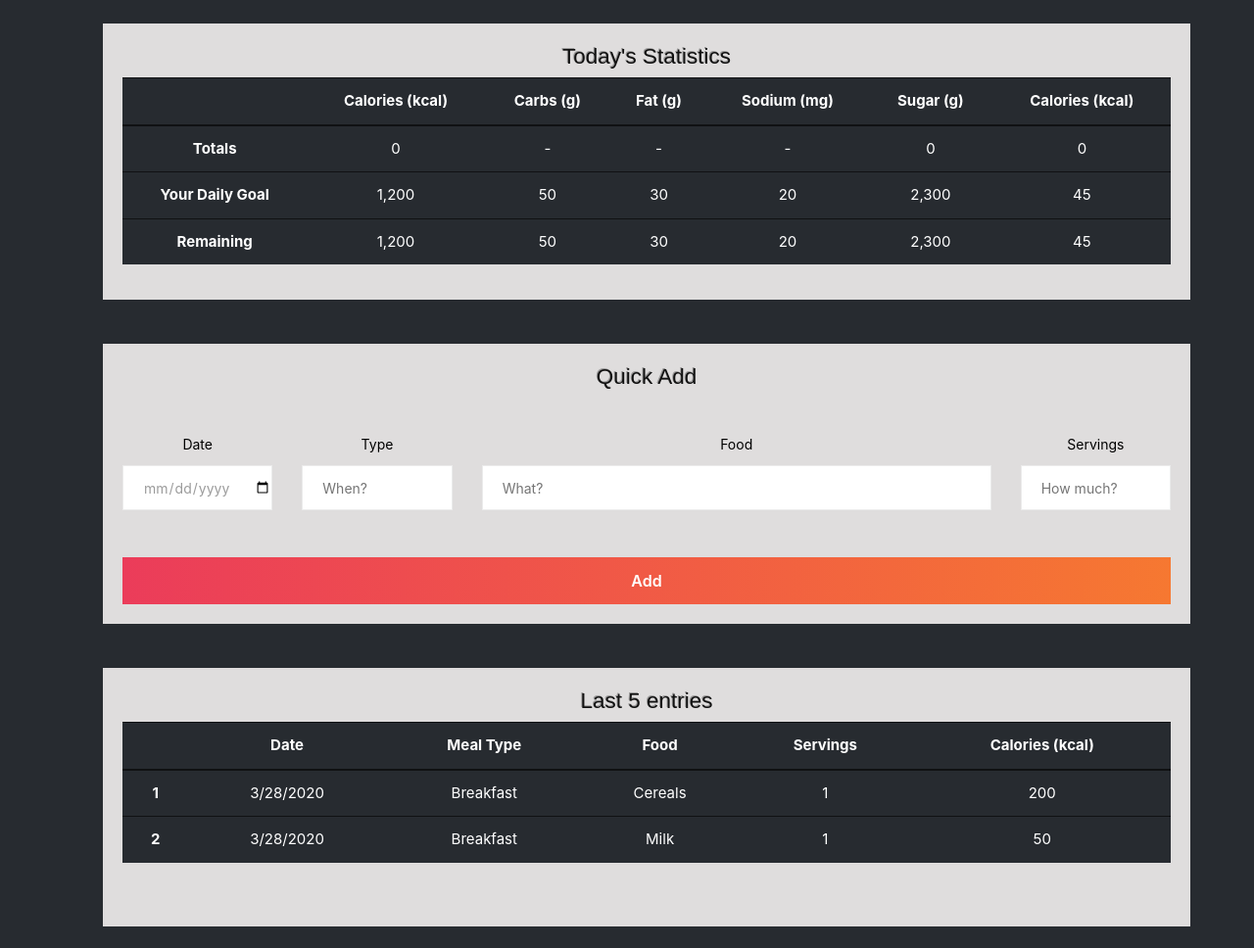
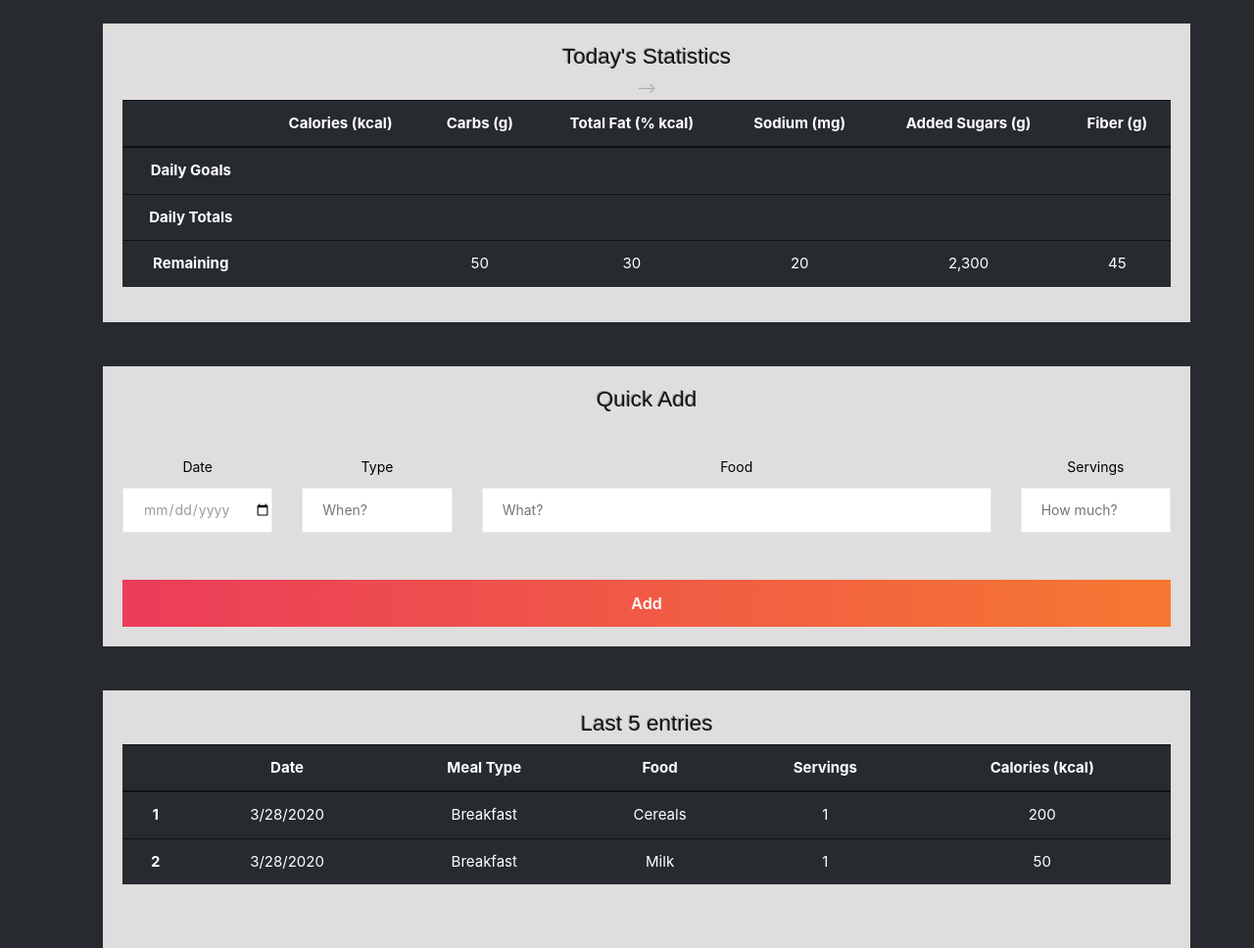
Before and after one commit to Rebel-Scum-Analytical/Team-Project2, a Flask app: template templates/dashboard.html in a window 1280 px wide. Shown: the part 196-1164 px from the top of the page at 98% size. Before the commit the page ends 1142 px from the top, so only its background shows below. Run offline with Flask 2, Linux system fonts and the light colour scheme; the template is opened without the code that fills it: values that come from a table or form of the project are taken from there, others are empty; parts of the project's set-up code (start-up, migrations or seed data) failed here and were passed over; some libraries are stand-ins or nearby versions.

Commit message:
Add code to display daily stats on dashboard

```diff
--- a/app.py
+++ b/app.py
@@ -12,9 +12,7 @@
 from wtforms import StringField, BooleanField, TextField, PasswordField, SelectField, DateField, DecimalField, SubmitField
 from wtforms.validators import InputRequired, Length, NumberRange, EqualTo
 # from passlib.hash import sha256_crypt
-
-
-
+import datetime as dt
 
 #################################################
 # Flask Setup
@@ -40,7 +38,7 @@
 HOSTNAME = "127.0.0.1"
 PORT = 3306
 USERNAME = "root"
-PASSWORD = "PASSWORD"
+PASSWORD = "password"
 DIALECT = "mysql"
 DRIVER = "pymysql"
 DATABASE = "usda"
@@ -102,24 +100,24 @@
 ###################################################
 
 #commented as using a different method for Heroku
-# engine = create_engine(db_connection_string)
-# inspector = inspect(engine)
-# table_names = inspector.get_table_names()
-# # print("Table names are: ", table_names)
+engine = create_engine(db_connection_string)
+inspector = inspect(engine)
+table_names = inspector.get_table_names()
+# print("Table names are: ", table_names)
 
-#commented as using a different method for Heroku
-# Base = automap_base()
-# Base.prepare(db.engine, reflect=True)
-# # print(Base.classes.values)
+# commented as using a different method for Heroku
+Base = automap_base()
+Base.prepare(db.engine, reflect=True)
+# print(Base.classes.values)
 
-# # create classes by mapping with names which match the table names
-# User_account = Base.classes.user_account
-# Meal_record = Base.classes.meal_record
-# Nutrition = Base.classes.nutrition
+# create classes by mapping with names which match the table names
+User_account = Base.classes.user_account
+Meal_record = Base.classes.meal_record
+Nutrition = Base.classes.nutrition
 
-#commented as using a different method for Heroku
-# session_db = Session(bind=engine)
-# print("session_db is: ", session_db)
+# commented as using a different method for Heroku
+session_db = Session(bind=engine)
+print("session_db is: ", session_db)
 
 
 
@@ -241,7 +239,8 @@
     servings_count = DecimalField('servings_count', places=2, rounding=None, validators=[InputRequired(), NumberRange(min=0, max=20)])
     foodNameId = DecimalField('foodNameId')
     submit = SubmitField('Add')
-
+# Code to display daily statistics on dashboard
+# daily_goal_list = [1800, 130, 25, 2200, 25, 25.2]
 
 @app.route('/dashboard',methods=["GET", "POST"])
 def dashboard():
@@ -250,6 +249,17 @@
 
     session['page']='dashboard'
 
+    # Code to display daily statistics on dashboard
+
+    daily_goal_list = [1800, 130, 25, 2200, 25, 25.2]
+    daily_stats = session_db.query(func.sum(Nutrition.Energy).label('cal'), func.sum(Nutrition.Carbohydrate).label('carbs'),\
+                                func.sum(Nutrition.Lipid_Total).label('fats'), func.sum(Nutrition.Sodium).label('sodium'),\
+                                func.sum(Nutrition.Sugar_Total).label('sugar'), func.sum(Nutrition.Fiber).label('fiber')).\
+                                filter(Meal_record.username == session['username']).\
+                                filter(Meal_record.meal_item_code == Nutrition.NDB_No).\
+                                filter(Meal_record.meal_date == dt.date.today()).first()
+    results = [daily_stats.cal, daily_stats.carbs, daily_stats.fats, daily_stats.sodium, daily_stats.sugar, daily_stats.fiber]
+    print("daily stats are: ", results)
     form = AddMeal(request.form)
     if form.validate_on_submit():
         # flash(f'Meal Added for {form.meal_category.data}!', 'successfully')
@@ -265,7 +275,7 @@
         db.session.commit()
         print("Adding meal")
 
-    return render_template("dashboard.html", form=form)
+    return render_template("dashboard.html", form=form, results = results, daily_goal_list = daily_goal_list)
 
 @app.route("/user_metrics/<new_food>")
 def user_meal(new_food):
--- a/templates/dashboard.html
+++ b/templates/dashboard.html
@@ -18,48 +18,45 @@
                           <th scope="col"></th> </th>
                           <th scope="col">Calories (kcal)</th>
                           <th scope="col">Carbs (g)</th>
-                          <th scope="col">Fat (g)</th>
+                          <th scope="col">Total Fat (% kcal)</th>
                           <th scope="col">Sodium (mg)</th>
-                          <th scope="col">Sugar (g)</th>
-                          <th scope="col">Calories (kcal)</th>
+                          <th scope="col">Added Sugars (g)</th>
+                          <th scope="col">Fiber (g)</th>
                         </tr>
                     </thead>
 
                     <tbody>
+                    <tr>
+                        <th scope="row">Daily Goals </th>
+                            <td>{{daily_goal_list[0]}} </td>
+                            <td>{{daily_goal_list[1]}} </td>
+                            <td>{{daily_goal_list[2]}} </td>
+                            <td>{{daily_goal_list[3]}} </td>
+                            <td>{{daily_goal_list[4]}}</td>
+                            <td>{{daily_goal_list[5]}}</td>
 
-
-                    <tr>
-
-                      <th scope="row">Totals</th>
-                          <td>0</td>
-                          <td>-</td>
-                          <td>-</td>
-                          <td>-</td>
-                          <td>0</td>
-                          <td>0</td>
                     </tr>
 
                     <tr>
-                        <th scope="row">Your Daily Goal</th>
-                            <td>1,200</td>
-                            <td>50</td>
-                            <td>30</td>
-                            <td>20</td>
-                            <td>2,300</td>
-                            <td>45</td>
+                      <th scope="row">Daily Totals </th>
+                        <td> {{ results[0] }} </td>
+                        <td> {{ results[1] }} </td>
+                        <td> {{ results[2] }} </td>
+                        <td> {{ results[3] }} </td>
+                        <td> {{ results[4] }} </td>
+                        <td> {{ results[5] }} </td>
 
                     </tr>
 
                     <tr>
                         <th scope="row">Remaining</th>
 
-
-                            <td>1,200</td>
+                            <td> {{ daily_goal_list[0] - results[0] }} </td>
                             <td>50</td>
                             <td>30</td>
                             <td>20</td>
                             <td>2,300</td>
-                            <td>45</td>
+                            <td>45</td> -->
                     </tr>
 
                   </tbody>
```
